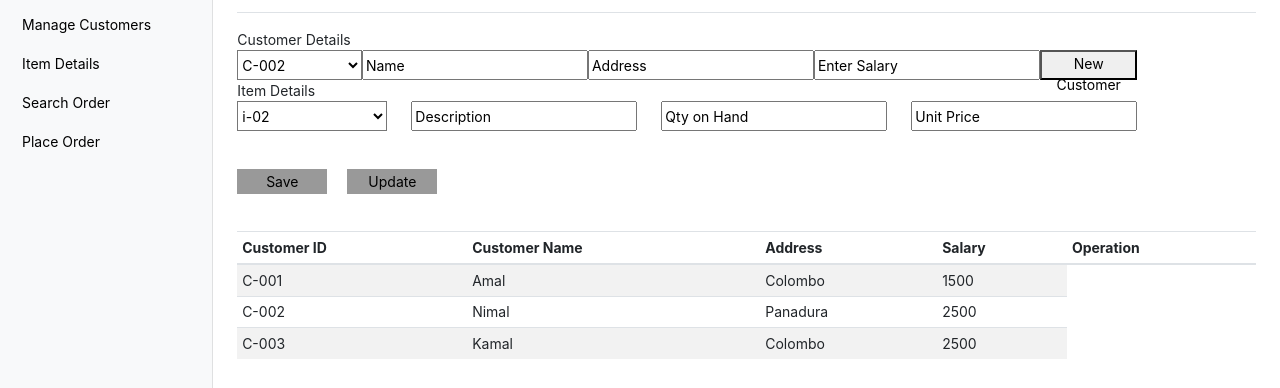
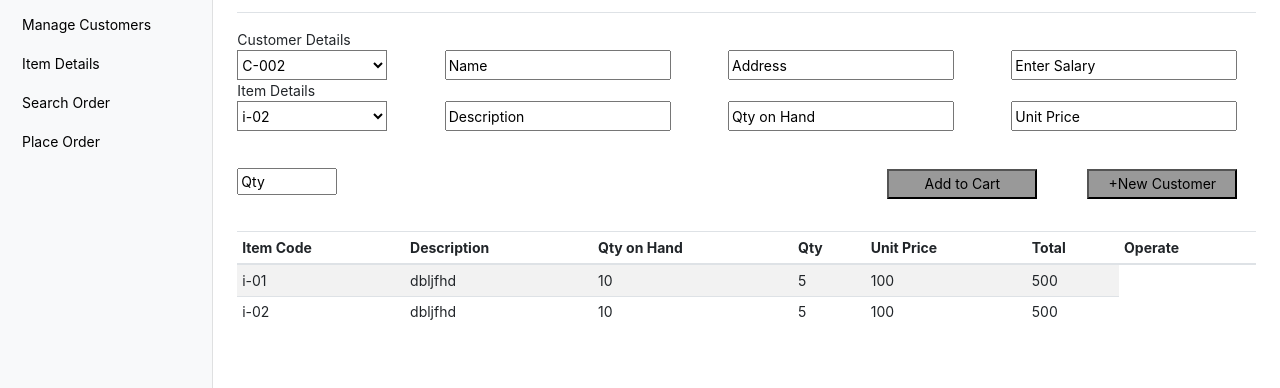
Before and after one commit to Minesha-Kodithuwakku/web-pos-bootstrap, a website: page web-pos/placeorder.html in a window 1280 px wide. Shown: the part 98-486 px from the top of the page. Drawn offline with nearby package versions, Linux system fonts and the light colour scheme.

Commit message:
complete place order partially

```diff
--- a/web-pos/css/style-placeorder.css
+++ b/web-pos/css/style-placeorder.css
@@ -64,7 +64,7 @@ body {
 .input{
     display: flex;
     position: relative;
-    width: 900px;
+    width: 1000px;
     height: 30px;
     align-content: space-between;
     justify-content: space-between;
@@ -72,13 +72,22 @@ body {
 #btn{
     display: flex;
     align-items: center;
-    justify-content: space-between;
-    width: 200px;
+   justify-content: space-between;
+    width: 1000px;
     height: 100px;
 }
-#btn button{
-    width: 90px;
+#btn div{
+    display: flex;
+    justify-content: space-between;
+    width: 350px;
     height: 25px ;
-    border: none;
+
+}
+#btn input{
+    width: 100px;
+}
+#leftbtn button{
+    width: 150px;
+    height: 30px;
     background-color: #999999;
 }
--- a/web-pos/placeorder.html
+++ b/web-pos/placeorder.html
@@ -77,7 +77,7 @@
                 <h1 class="h2">Place Order</h1>
             </div>
 
-            <form>
+
                 <p3>Customer Details</p3>
                 <div class="input">
                     <select name="cmbCustomers" id="customer-cmb">
@@ -87,11 +87,6 @@
                     <input type="text" id="cname" name="customer-name" value="Name">
                     <input type="text" id="caddress" name="customer-address" value="Address">
                     <input type="text" id="csalary" name="customer-salary" value="Enter Salary">
-                    <form action="managecustomer.html" method="get">
-                        <button type="submit" id="btnnewCustomer" name="newCustomer">New Customer</button>
-                    </form>
-
-
 
                 </div>
                  <p3>Item Details</p3>
@@ -101,45 +96,49 @@
                         <option selected value="">i-02</option>
                     </select>
                     <input type="text" id="idescription" name="description" value="Description">
-                    <input type="text" id="iqty" name="qty" value="Qty on Hand">
+                    <input type="text" id="iqtyonhand" name="qty" value="Qty on Hand">
                     <input type="text" id="iunitprice" name="unitprice" value="Unit Price">
                 </div>
+
                 <div id="btn">
-                    <button type="submit" id="btnSave" name="save">Save</button>
-                    <button type="submit" id="btnUpdate" name="update">Update</button>
+                    <input type="text" id="iqty" name="qty" value="Qty">
+                    <div id="leftbtn">
+                        <button type="submit" id="btnaddtocart" name="addtocart">Add to Cart</button>
+                        <form action="managecustomer.html" method="get">
+                            <button type="submit" id="btn-newCustomer" name="add-newCustomer">+New Customer</button>
+                        </form>
+                    </div>
                 </div>
-            </form>
 
             <div class="table-responsive">
                 <table class="table table-striped table-sm">
                     <thead>
                     <tr>
-                        <th>Customer ID</th>
-                        <th>Customer Name</th>
-                        <th>Address </th>
-                        <th>Salary</th>
-                        <th>Operation</th>
+                        <th>Item Code</th>
+                        <th>Description</th>
+                        <th>Qty on Hand</th>
+                        <th>Qty</th>
+                        <th>Unit Price</th>
+                        <th>Total</th>
+                        <th>Operate</th>
                     </tr>
                     </thead>
                     <tbody>
                     <tr>
-                        <td>C-001</td>
-                        <td>Amal</td>
-                        <td>Colombo</td>
-                        <td>1500</td>
-
+                        <td>i-01</td>
+                        <td>dbljfhd</td>
+                        <td>10</td>
+                        <td>5</td>
+                        <td>100</td>
+                        <td>500</td>
                     </tr>
                     <tr>
-                        <td>C-002</td>
-                        <td>Nimal</td>
-                        <td>Panadura</td>
-                        <td>2500</td>
-                    </tr>
-                    <tr>
-                        <td>C-003</td>
-                        <td>Kamal</td>
-                        <td>Colombo</td>
-                        <td>2500</td>
+                        <td>i-02</td>
+                        <td>dbljfhd</td>
+                        <td>10</td>
+                        <td>5</td>
+                        <td>100</td>
+                        <td>500</td>
                     </tr>
                     </tbody>
                 </table>
```
